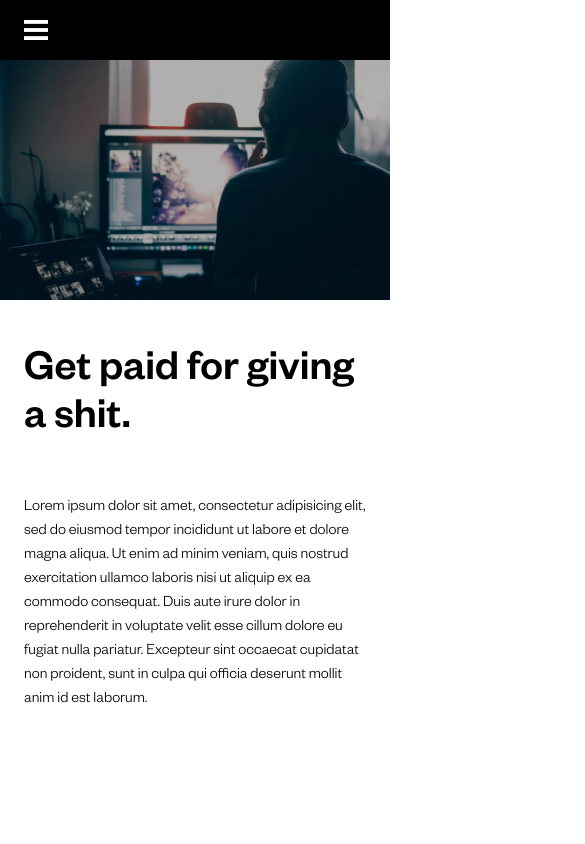
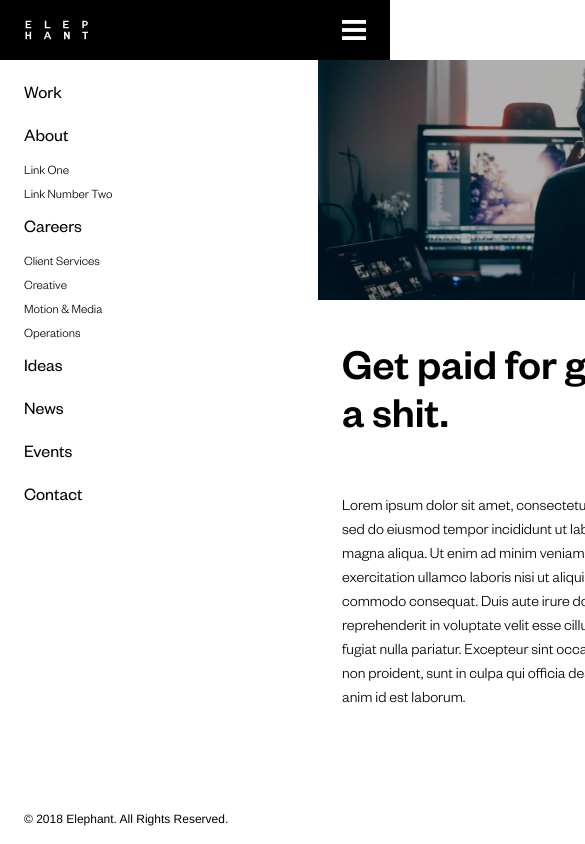
Before and after one commit to lconnolly/code-challenge, a website: page public/index.html in a window 390 px wide. Shown: the top 844 px of the page, 585 px wide, since content can reach past the window. Drawn offline with Linux system fonts and the light colour scheme.

Commit message:
Add baseline styles for mobile navigation panel

```diff
--- a/public/index.html
+++ b/public/index.html
@@ -12,7 +12,7 @@
     <!-- styles -->
     <link href="style/application.css?v=1.0.0" rel="stylesheet" type="text/css"/>
   </head>
-  <body data-mobile-nav="closed">
+  <body data-mobile-nav="open">
     <header role="banner" class="header">
       <div class="header__brand">
         <a href="#" class="brand">
--- a/public/style/base/_vars.scss
+++ b/public/style/base/_vars.scss
@@ -12,9 +12,9 @@ $family--sans--fallback:    'Helvetica Neue', 'Helvetica', sans-serif;
 $family--sans:              'Founders Grotesk', $family--sans--fallback;
 
 // Type: Weights
-$weight--light:             300;
-$weight--regular:           400;
-$weight--medium:            500;
+$weight--sans--light:             300;
+$weight--sans--regular:           400;
+$weight--sans--medium:            500;
 
 
 /*
@@ -28,6 +28,9 @@ $color--gray--dark:         #333;
 $color--black:              #000;
 
 // Palette: Functional
+$color--text:               $color--black;
+
+
 $color--bg--lightest:       $color--white;
 $color--bg--light:          $color--gray--light;
 $color--bg--dark:           $color--black;
--- a/public/style/components/hero.scss
+++ b/public/style/components/hero.scss
@@ -40,7 +40,7 @@
             margin-left: auto;
             margin-right: auto;
             padding: 0;
-            font-weight: $weight--medium;
+            font-weight: $weight--sans--medium;
             font-size: 112px;
             line-height: 1.1071; // 124
             letter-spacing: 2px;
--- a/public/style/elements/_typography.scss
+++ b/public/style/elements/_typography.scss
@@ -4,7 +4,7 @@
 
 body {
     font-family: $family--sans;
-    font-weight: $weight--regular;
+    font-weight: $weight--sans--regular;
     font-size: 16px;
     line-height: 1;
 }
@@ -12,13 +12,13 @@ body {
 h1,
 .h1 {
     margin: 50px 0;
-    font-weight: $weight--medium;
+    font-weight: $weight--sans--medium;
     font-size: 44px;
     line-height: 1.0909; // 48
 
     @include breakpoint(sm) {
         margin: 0;
-        font-weight: $weight--regular;
+        font-weight: $weight--sans--regular;
         font-size: 60px;
         line-height: 1.2;
         letter-spacing: 2px;
@@ -27,13 +27,13 @@ h1,
 
 h2,
 .h2 {
-    font-weight: $weight--medium;
+    font-weight: $weight--sans--medium;
     font-size: 48px;
     line-height: 1.25; // 60
 }
 
 p {
-    font-weight: $weight--light;
+    font-weight: $weight--sans--light;
     font-size: 16px;
     line-height: 1.5; // 24
 }
--- a/public/style/layout/_nav-mobile.scss
+++ b/public/style/layout/_nav-mobile.scss
@@ -18,11 +18,45 @@ $block: 'nav--mobile';
     // Expanded mobile nav state
     [data-mobile-nav="open"] & {
         left: 0;
-        padding: 12px 24px 48px 24px;
+        padding: 12px 0 48px 0;
     }
 
     @include breakpoint(sm) {
         display: none;
+    }
+
+    ul {
+        font-weight: $weight--sans--regular;
+        font-size: 18px;
+        line-height: 1.3333; // 24
+
+        li {
+            display: block;
+        }
+
+        a {
+            position: relative;
+            display: block;
+            padding: 13px 24px 6px 24px;
+            text-decoration: none;
+            color: $color--text;
+            vertical-align: bottom;
+
+            &:hover,
+            &:focus {
+                background-color: $color--bg--light;
+            }
+        }
+    }
+
+    ul ul {
+        font-weight: $weight--sans--light;
+        font-size: 13px;
+        line-height: 1.2308; // 16
+
+        a {
+            padding: 7px 24px 1px 24px;
+        }
     }
 
     .#{$block}__copyright {
@@ -30,7 +64,7 @@ $block: 'nav--mobile';
         left: 0;
         right: 0;
         bottom: 0;
-        padding: 16px 24px;
+        padding: 16px 16px 16px 24px;
         font-family: $family--sans--fallback;
         font-size: 12px;
         line-height: 1.3333; // 16
```
Also changed, not shown: public/style/application.css.
